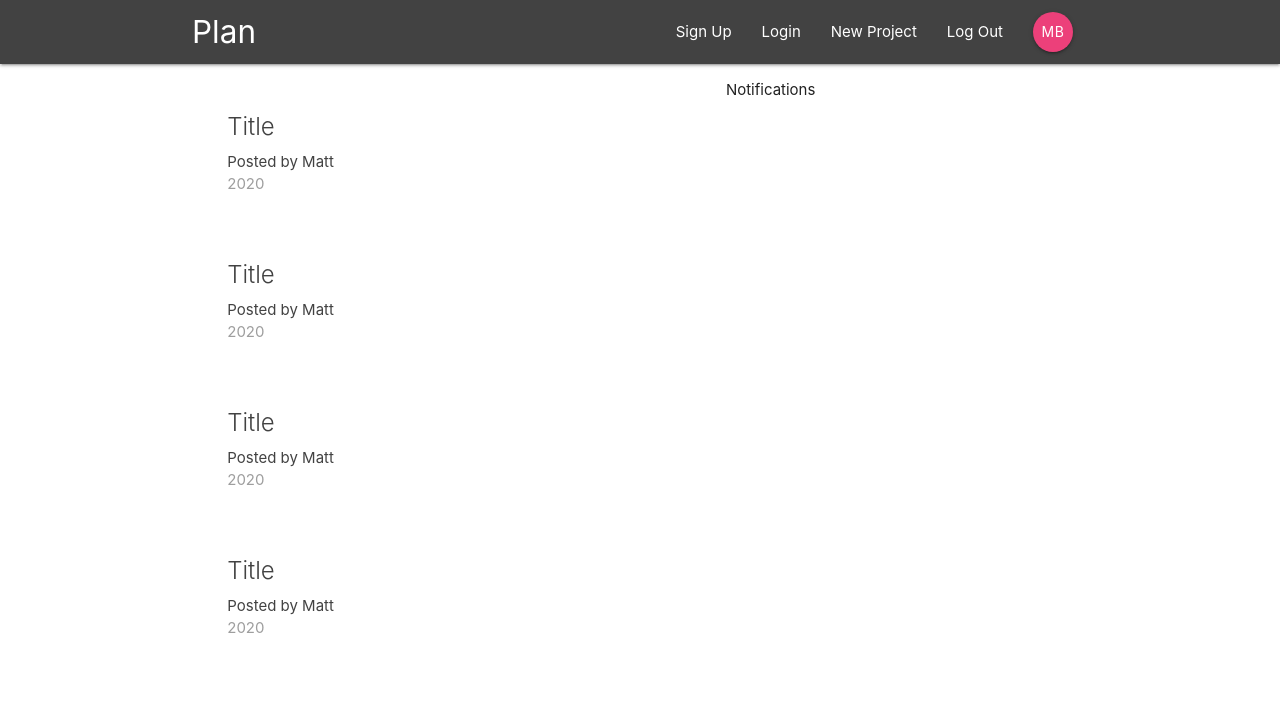
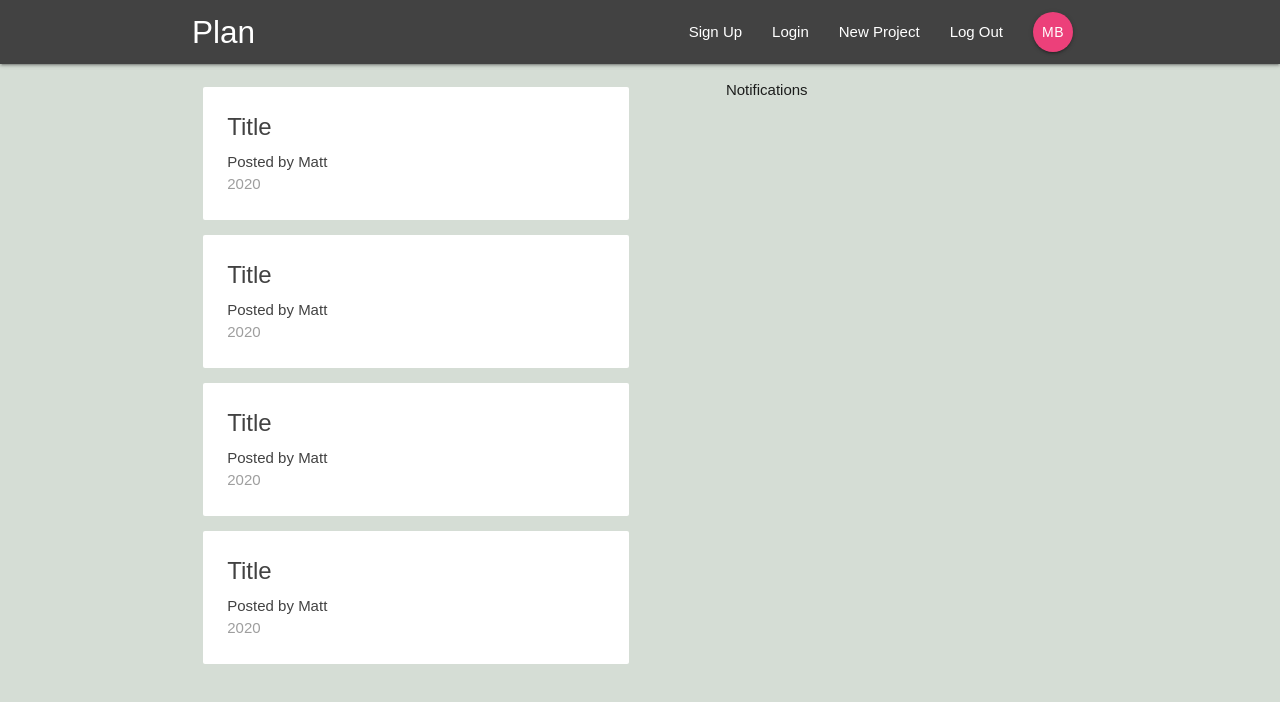
Before and after one commit to mbrown98/hatch, a React (Create React App) app: page / in a window 1280 px wide. Shown: the top 702 px of the page. Built offline with nearby package versions, Linux system fonts and the light colour scheme.

Commit message:
css cleanup

```diff
--- a/src/components/layout/SignedInLinks.js
+++ b/src/components/layout/SignedInLinks.js
@@ -5,7 +5,7 @@ const SignedInLinks = () => {
   return (
     <ul className="right">
       <li>
-        <NavLink to="/">New Project</NavLink>
+        <NavLink to="/create">New Project</NavLink>
       </li>
       <li>
         {" "}
--- a/src/components/layout/SignedOutLinks.js
+++ b/src/components/layout/SignedOutLinks.js
@@ -5,11 +5,11 @@ const SignedOutLinks = () => {
   return (
     <ul className="right">
       <li>
-        <NavLink to="/">Sign Up</NavLink>
+        <NavLink to="/signup">Sign Up</NavLink>
       </li>
       <li>
         {" "}
-        <NavLink to="/">Login</NavLink>
+        <NavLink to="/signin">Login</NavLink>
       </li>
     </ul>
   );
--- a/src/index.css
+++ b/src/index.css
@@ -1,13 +1,23 @@
+html {
+  min-height: 100%;
+}
+
 body {
   margin: 0;
-  font-family: -apple-system, BlinkMacSystemFont, 'Segoe UI', 'Roboto', 'Oxygen',
-    'Ubuntu', 'Cantarell', 'Fira Sans', 'Droid Sans', 'Helvetica Neue',
-    sans-serif;
-  -webkit-font-smoothing: antialiased;
-  -moz-osx-font-smoothing: grayscale;
+  padding: 0;
+  font-family: sans-serif;
+  background: rgb(213, 221, 213);
+  background-size: 100%;
+  background-position: bottom;
+  min-height: 100%;
 }
 
-code {
-  font-family: source-code-pro, Menlo, Monaco, Consolas, 'Courier New',
-    monospace;
+form {
+  padding: 20px;
+  margin-top: 60px;
 }
+
+form button,
+form h5 {
+  margin: 20px 0;
+}
```
Also changed, not shown: 1 other file (tests, documents, lock files or other folders).
